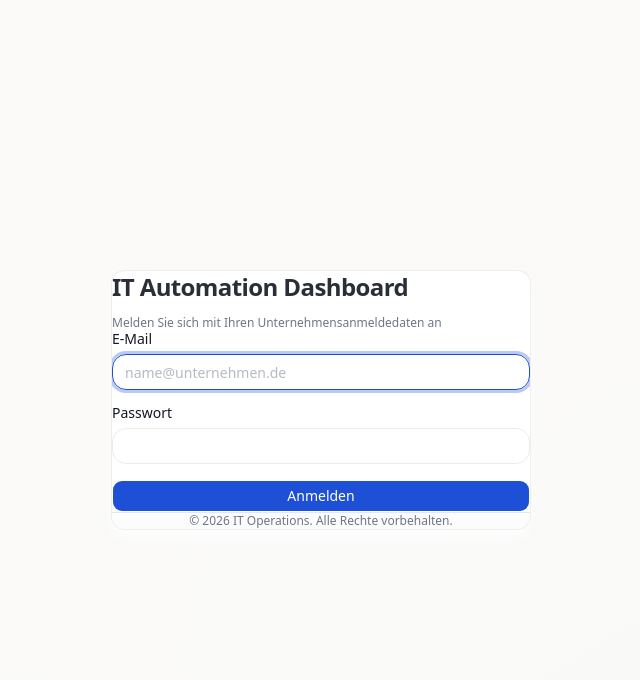
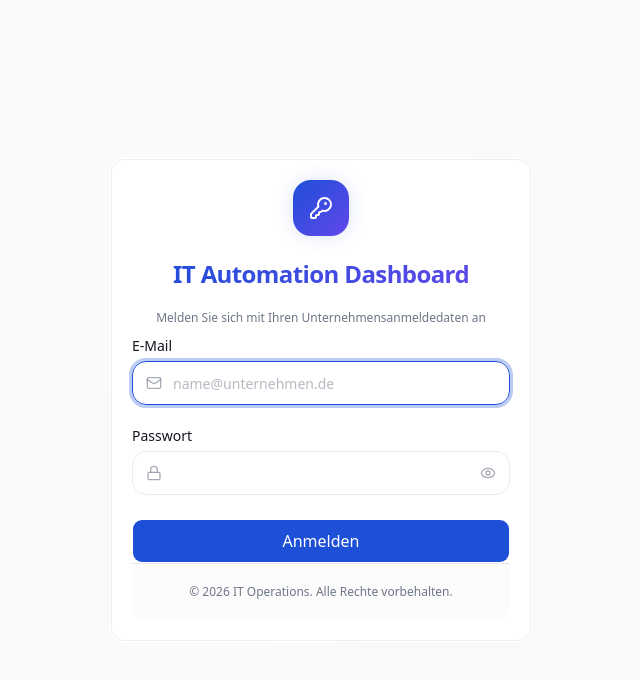
Before and after one commit to YvanMartineau/it-automation-workspace, a React (Vite) app in the folder frontend/: page /login in a window 1280 px wide. Shown: the top 680 px of the page, without its empty margins (319-959 px from the left). Built offline with nearby package versions, Linux system fonts and the light colour scheme.

Commit message:
style(login): Added Padding to Login

```diff
--- a/frontend/src/pages/Login.tsx
+++ b/frontend/src/pages/Login.tsx
@@ -16,8 +16,8 @@ import {
   CardHeader,
   CardTitle,
 } from "#/components/ui/card";
-import { AlertCircle } from "lucide-react";
-import { Alert, AlertDescription } from "#/components/ui/alert";
+import { AlertCircle, Eye, EyeOff, KeyRound, Lock, Mail } from "lucide-react";
+import { Alert, AlertDescription, AlertTitle } from "#/components/ui/alert";
 import { Spinner } from "#/components/ui/spinner";
 import { api } from "#/lib/api";
 import { decodeAccessToken } from "#/lib/jwt";
@@ -36,6 +36,7 @@ export default function Login() {
   const setAuth = useAuthStore((state) => state.setAuth);
   const [serverError, setServerError] = useState<string | null>(null);
   const [isLoading, setIsLoading] = useState(false);
+  const [showPassword, setShowPassword] = useState(false);
 
   const {
     register,
@@ -107,26 +108,59 @@ export default function Login() {
   };
 
   return (
-    <Card className="w-full shadow-lg">
-      <CardHeader className="space-y-1">
-        <CardTitle className="text-2xl font-semibold tracking-tight">
+    <Card
+      className={[
+        "p-5",
+        "w-full animate-fade-in-up",
+        "shadow-card dark:shadow-card-dark",
+        "hover:translate-y-0 hover:shadow-card dark:hover:shadow-card-dark",
+        // Single lever for the whole card's rhythm — same token Card already
+        // uses internally for its "sm" size variant, just dialed up instead
+        // of down. Header/content/footer padding and the gap between them
+        // all derive from this, so nothing drifts out of alignment.
+        "[--card-spacing:--spacing(8)]",
+      ].join(" ")}
+    >
+      <CardHeader className="flex flex-col items-center text-center">
+        <div
+          className="mb-4 flex h-14 w-14 items-center justify-center rounded-2xl bg-gradient-to-br from-primary to-[hsl(250_80%_60%)] shadow-glow-primary"
+          aria-hidden="true"
+        >
+          <KeyRound className="h-6 w-6 text-primary-foreground" />
+        </div>
+        <div className="space-y-1.5">
+          <CardTitle className="text-2xl font-semibold tracking-tight text-gradient-primary ">
             IT Automation Dashboard
           </CardTitle>
-        <CardDescription className="text-muted-foreground">
+          <CardDescription className="p-3">
             Melden Sie sich mit Ihren Unternehmensanmeldedaten an
           </CardDescription>
+        </div>
       </CardHeader>
       <CardContent>
-        <form onSubmit={handleSubmit(onSubmit)} className="space-y-4">
+        <form onSubmit={handleSubmit(onSubmit)} className="space-y-6" noValidate>
           {serverError && (
-            <Alert variant="destructive">
-              <AlertCircle className="h-4 w-4" aria-hidden="true" />
+            <Alert
+              variant="destructive"
+              className="animate-fade-in-up items-start gap-3"
+            >
+              <AlertCircle className="mt-0.5 h-4 w-4 shrink-0" aria-hidden="true" />
+              <div className="space-y-1">
+                <AlertTitle className="text-sm font-semibold leading-none tracking-tight">
+                  Anmeldung fehlgeschlagen
+                </AlertTitle>
                 <AlertDescription>{serverError}</AlertDescription>
+              </div>
             </Alert>
           )}
 
           <div className="space-y-2">
             <Label htmlFor="email">E-Mail</Label>
+            <div className="relative">
+              <Mail
+                className="pointer-events-none absolute left-3.5 top-1/2 h-4 w-4 -translate-y-1/2 text-muted-foreground/60"
+                aria-hidden="true"
+              />
               <Input
                 id="email"
                 type="email"
@@ -136,8 +170,10 @@ export default function Login() {
                 disabled={isLoading}
                 aria-invalid={errors.email ? "true" : "false"}
                 aria-describedby={errors.email ? "email-error" : undefined}
+                className="h-11 pl-10 text-base"
                 {...register("email")}
               />
+            </div>
             {errors.email && (
               <p id="email-error" className="text-sm text-destructive" role="alert">
                 {errors.email.message}
@@ -147,17 +183,39 @@ export default function Login() {
 
           <div className="space-y-2">
             <Label htmlFor="password">Passwort</Label>
+            <div className="relative">
+              <Lock
+                className="pointer-events-none absolute left-3.5 top-1/2 h-4 w-4 -translate-y-1/2 text-muted-foreground/60"
+                aria-hidden="true"
+              />
               <Input
                 id="password"
-              type="password"
+                type={showPassword ? "text" : "password"}
                 autoComplete="current-password"
                 disabled={isLoading}
                 aria-invalid={errors.password ? "true" : "false"}
                 aria-describedby={
                   errors.password ? "password-error" : undefined
                 }
+                className="h-11 pl-10 pr-10 text-base"
                 {...register("password")}
               />
+              <button
+                type="button"
+                onClick={() => setShowPassword((visible) => !visible)}
+                disabled={isLoading}
+                className="absolute right-3.5 top-1/2 -translate-y-1/2 text-muted-foreground/60 transition-colors hover:text-foreground disabled:pointer-events-none disabled:opacity-50"
+                aria-label={
+                  showPassword ? "Passwort verbergen" : "Passwort anzeigen"
+                }
+              >
+                {showPassword ? (
+                  <EyeOff className="h-4 w-4" aria-hidden="true" />
+                ) : (
+                  <Eye className="h-4 w-4" aria-hidden="true" />
+                )}
+              </button>
+            </div>
             {errors.password && (
               <p
                 id="password-error"
@@ -171,7 +229,7 @@ export default function Login() {
 
           <Button
             type="submit"
-            className="w-full"
+            className="h-11 w-full text-base transition-shadow duration-300 ease-premium hover:shadow-glow-primary"
             disabled={isLoading}
             aria-busy={isLoading}
           >
@@ -186,7 +244,7 @@ export default function Login() {
           </Button>
         </form>
       </CardContent>
-      <CardFooter className="flex justify-center text-xs text-muted-foreground">
+      <CardFooter className="justify-center py-5 text-xs text-muted-foreground">
         © 2026 IT Operations. Alle Rechte vorbehalten.
       </CardFooter>
     </Card>
```
Also changed, not shown: 1 other file (tests, documents, lock files or other folders). Lines whose indentation alone changed are shown as unchanged.
